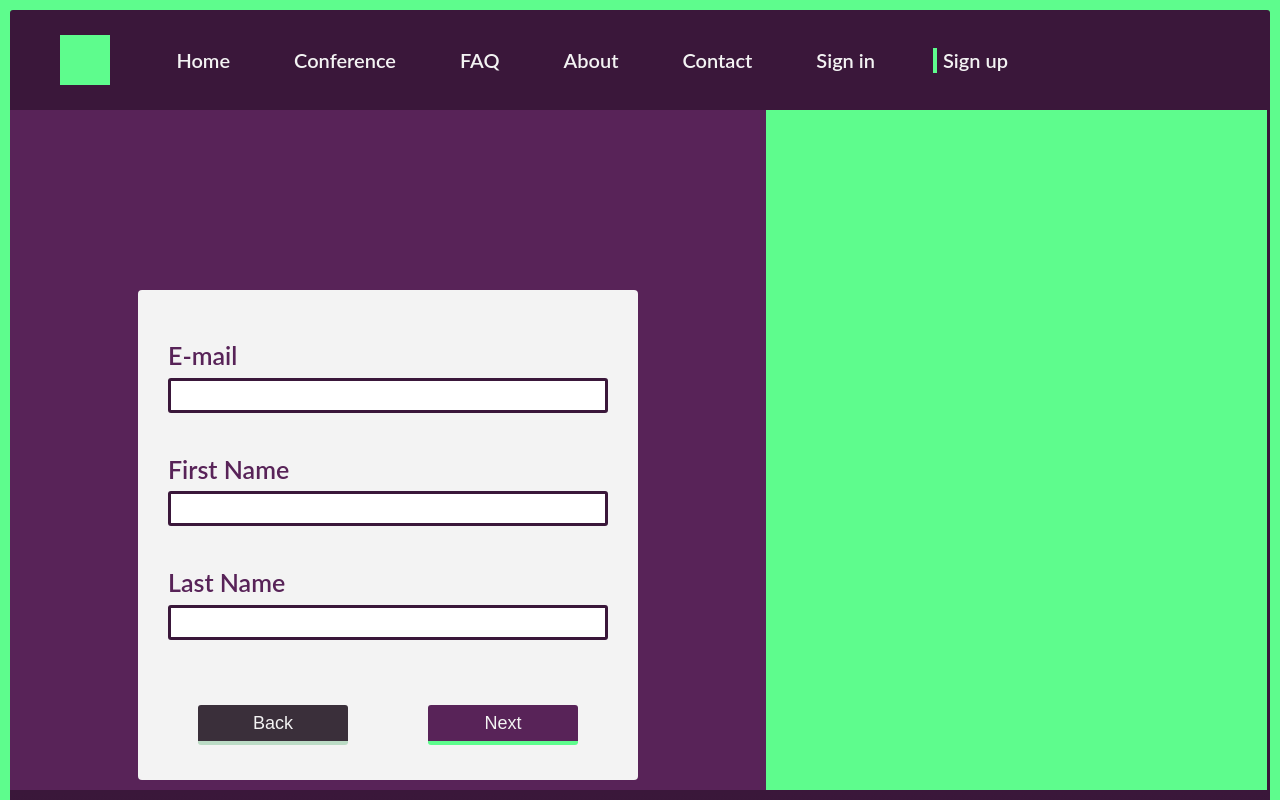
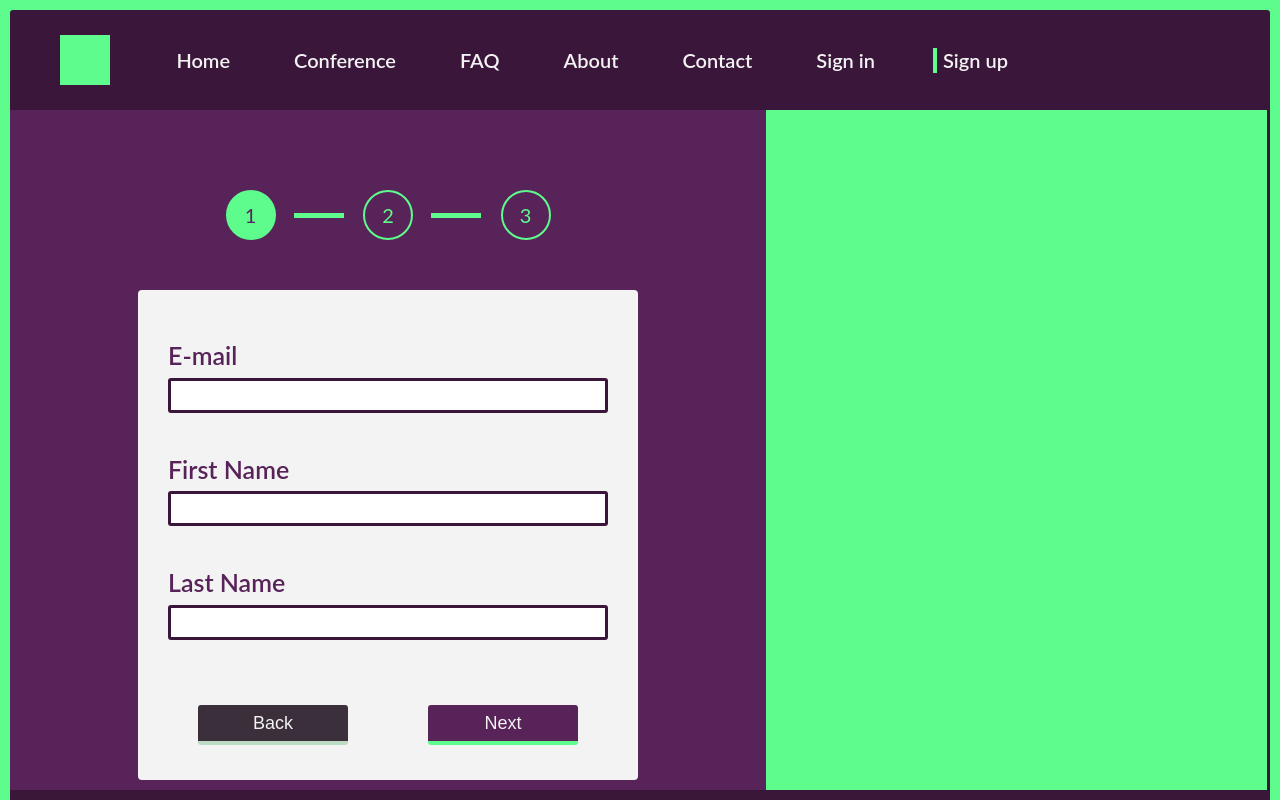
Before and after one commit to DownTown44/conference-uni, a React (Create React App) app: page /signup in a window 1280 px wide. Shown: the top 800 px of the page. Built offline with nearby package versions, Linux system fonts and the light colour scheme.

Commit message:
Multistep form stepDots

```diff
--- a/src/components/Form/CustomFrom.js
+++ b/src/components/Form/CustomFrom.js
@@ -12,6 +12,19 @@ const CustomForm = () => {
 
   const [count, setCount] = useState(1);
 
+  // useEffect(() => {
+  //   switch(coount) {
+  //     case 2:
+  //       // code block
+  //       break;
+  //     case 3:
+  //       // code block
+  //       break;
+  //     default:
+  //       // code block
+  //   }
+  // }, [count])
+
   const updateForm = (e) => {
     setForm({
       ...form,
@@ -22,6 +35,9 @@ const CustomForm = () => {
   return (
     <div className="customForm">
       <div className="customForm__stepCounter">
+        <div className={"customForm__stepDot " + (count >= 1 ? "customForm__stepDot--active" : "")}>1</div>
+        <div className={"customForm__stepDot " + (count >= 2 ? "customForm__stepDot--active" : "")}>2</div>
+        <div className={"customForm__stepDot " + (count === 3 ? "customForm__stepDot--active" : "")}>3</div>
       </div>
       <form className="customForm__form">
         {/* FIRST PART */}
--- a/src/css/style.css
+++ b/src/css/style.css
@@ -97,9 +97,6 @@ body::-webkit-scrollbar-thumb {
   width: 50rem;
   display: flex;
   flex-direction: column; }
-  .customForm__stepCounter {
-    height: 7rem;
-    margin-bottom: 4rem; }
   .customForm__form {
     background-color: #f3f3f3;
     border-radius: 4px 4px 0 0;
@@ -168,6 +165,35 @@ body::-webkit-scrollbar-thumb {
       height: 5rem;
       width: 25rem;
       margin: 0 auto; }
+  .customForm__stepCounter {
+    height: 7rem;
+    margin-bottom: 4rem;
+    font-size: 2rem;
+    color: #5EFC8D;
+    display: flex;
+    justify-content: space-evenly;
+    align-items: center; }
+  .customForm__stepDot {
+    background-color: #582358;
+    border: 2px solid #5EFC8D;
+    border-radius: 50%;
+    position: relative;
+    height: 5rem;
+    width: 5rem;
+    transition: all .2s ease;
+    display: flex;
+    justify-content: center;
+    align-items: center; }
+    .customForm__stepDot:not(:last-child)::after {
+      content: '';
+      background-color: #5EFC8D;
+      height: .5rem;
+      width: 5rem;
+      position: absolute;
+      right: -7rem; }
+    .customForm__stepDot--active {
+      background-color: #5EFC8D;
+      color: #582358; }
 
 .linkButton, .linkButton:visited {
   width: 20rem;
--- a/src/sass/components/_customForm.scss
+++ b/src/sass/components/_customForm.scss
@@ -4,11 +4,6 @@
 
   display: flex;
   flex-direction: column;
-
-  &__stepCounter {
-    height: 7rem;
-    margin-bottom: 4rem;
-  }
 
   &__form {
     background-color: $color-white-background;
@@ -111,4 +106,46 @@
       margin: 0 auto;
     }
   }
+
+  &__stepCounter {
+    height: 7rem;
+    margin-bottom: 4rem;
+    font-size: 2rem;
+    color: $color-secondary;
+
+    display: flex;
+    justify-content: space-evenly;
+    align-items: center;
+  }
+
+  &__stepDot {
+    background-color: $color-primary-light;
+    border: 2px solid $color-secondary;
+    border-radius: 50%;
+
+    position: relative;
+    height: 5rem;
+    width: 5rem;
+    transition: all .2s ease;
+
+    display: flex;
+    justify-content: center;
+    align-items: center;
+
+    &:not(:last-child)::after {
+      content: '';
+      background-color: $color-secondary;
+      height: .5rem;
+      width: 5rem;
+
+      position: absolute;
+      right: -7rem;
+
+    }
+
+    &--active {
+      background-color: $color-secondary;
+      color: $color-primary-light;
+    }
+  }
 }
```
